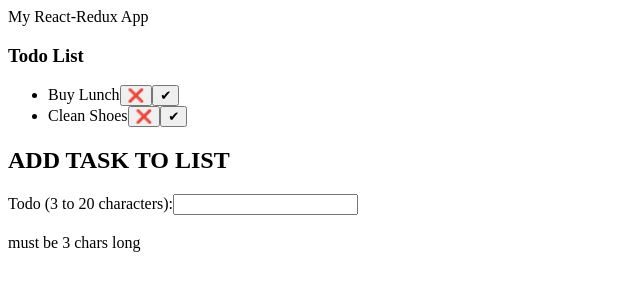
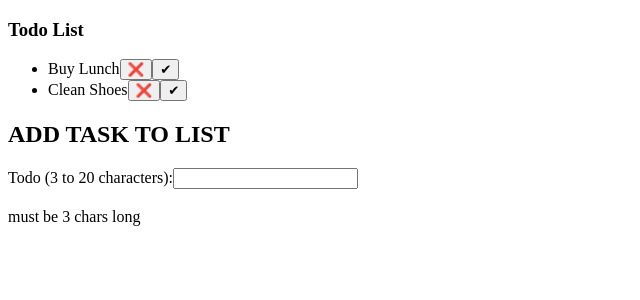
Before and after one commit to GregatGit/testing-todo, a React (Create React App) app: page / in a window 1280 px wide. Shown: the top 300 px of the page, without its empty margins (0-640 px from the left). Built offline with nearby package versions, Linux system fonts and the light colour scheme.

Commit message:
divs not needed

```diff
--- a/src/App.js
+++ b/src/App.js
@@ -5,10 +5,7 @@ import MainPage from './components/MainPage'
 
 function App() {
   return (
-    <div>
-      My React-Redux App
       <MainPage />
-    </div>
   )
 }
 
```
